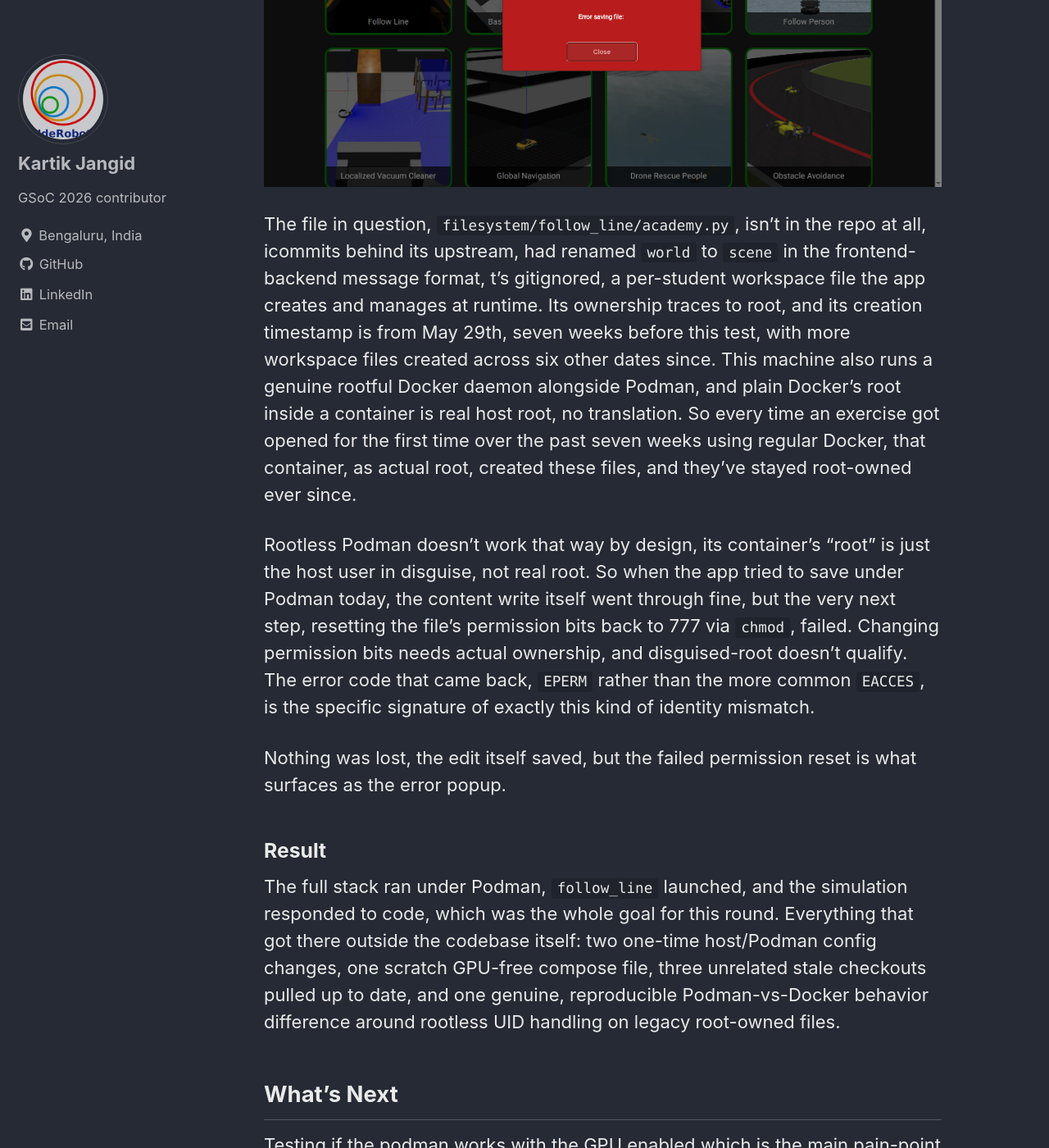
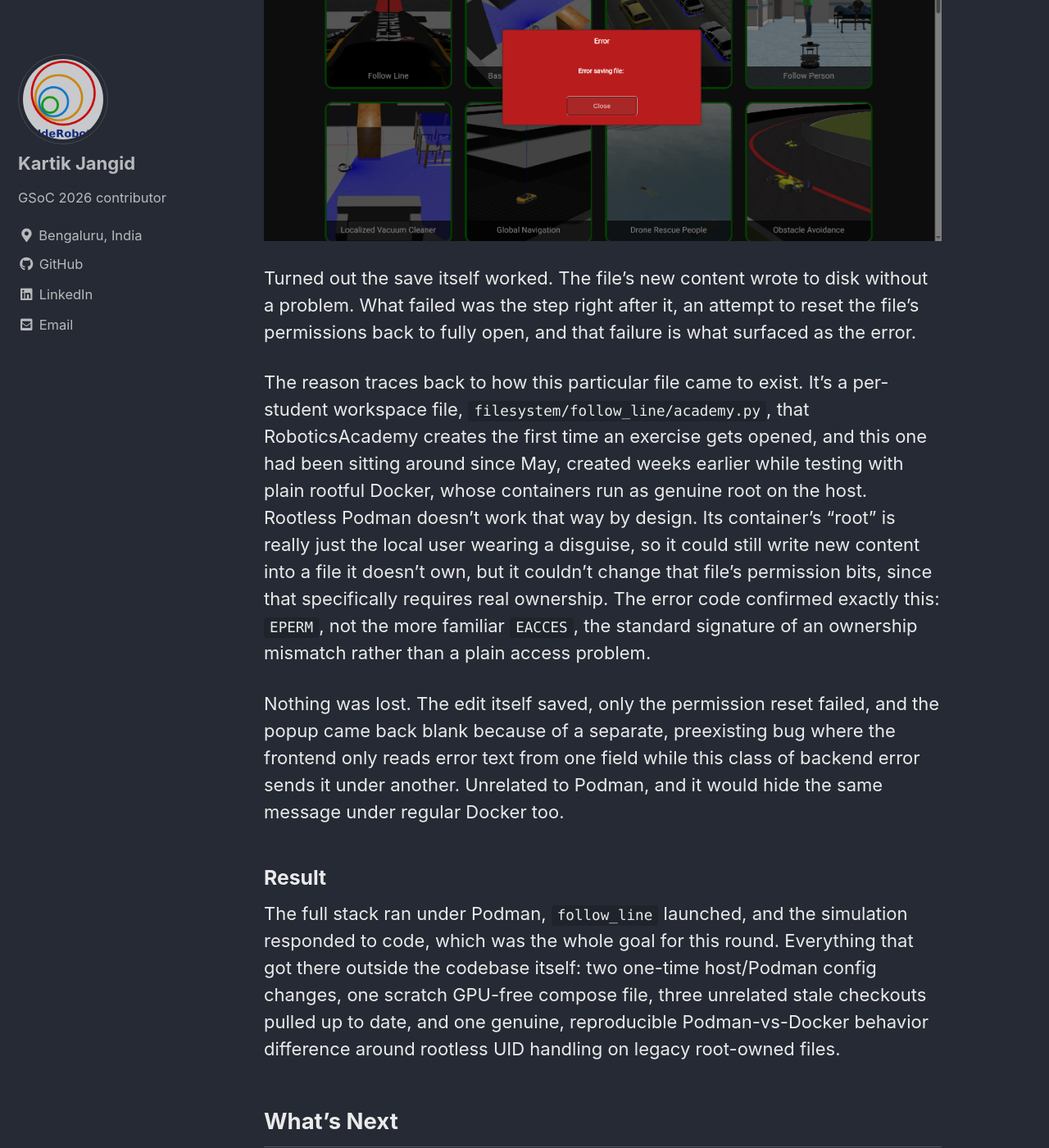
Before and after one commit to TheRoboticsClub/gsoc2026-Kartik_Jangid, a Jekyll site: the page built from docs/_posts/2026-07-16-coding-week-8.md, in a window 1280 px wide and 1400 px high, scrolled down 4108 px. Shown: the whole window at 82% size. Built offline with Jekyll 4.4.1, drawn with Linux system fonts in a browser that asks for light colours; cached includes are drawn as plain includes; some of the changed text lies outside the part shown.

````diff
--- a/docs/_posts/2026-07-16-coding-week-8.md
+++ b/docs/_posts/2026-07-16-coding-week-8.md
@@ -10,8 +10,7 @@
 
 ## Docker also works via rootless, then why not use it?
 
-According to official Docker docs, it also supports rootless mode, but it needs manual configuration by the end-user — the user needs to execute the rootless setup script.
-
+According to official Docker docs, it also supports rootless mode, but it needs manual configuration by the end-user ,the user needs to execute the rootless setup script
 ```bash
 # it creates a user systemd service and a user socket
 dockerd-rootless-setuptool.sh install
@@ -20,7 +19,7 @@
 
 #### How much difference would there be with Podman instead of Docker?
 
-For most RoboticsAcademy users, **very little changes**. The existing workflows such as building images, running the exercises, using Compose, mounting volumes and exposing ports remain largely the same because both Docker and Podman implement the OCI container standards.
+For most RoboticsAcademy users, very little changes. The existing workflows such as building images, running the exercises, using Compose, mounting volumes and exposing ports remain largely the same because both Docker and Podman implement the OCI container standards.
 
 The differences become noticeable mainly in the following scenarios:
 
@@ -53,9 +52,9 @@
 
 ### Stale Checkouts Across Three Repos
 
-Getting an exercise to actually load turned into the most confusing part of the week, and none of it was Podman's fault — I just hadn't pulled the latest commits across three different repos, all renamed the same day, July 7th, as part of one coordinated cleanup.
+Getting an exercise to actually load turned into the most confusing part of the week, and none of it was Podman's fault .I just hadn't pulled the latest commits across three different repos, all renamed the same day, July 7th, as part of one coordinated cleanup.
 
-The frontend bundle was still calling `get_universes_list`, renamed to `get_worlds_list` — fixed with `yarn install && yarn run build`. The `RoboticsInfrastructure` submodule had renamed `universes.sql` to `worlds.sql`, breaking a bind mount — a one-line path fix (the same stale reference is still in the tracked compose files under `compose_cfg/` on `humble-devel`). And `src/`, a separate nested clone of `RoboticsApplicationManager` about 35 throwing `KeyError: 'world'` — fixed with a `git pull`.
+The frontend bundle was still calling `get_universes_list`, renamed to `get_worlds_list`, fixed with `yarn install && yarn run build`. The `RoboticsInfrastructure` submodule had renamed `universes.sql` to `worlds.sql`, breaking a bind mount, fixed with a one-line path change (the same stale reference is still in the tracked compose files under `compose_cfg/` on `humble-devel`). And `src/`, a separate nested clone of `RoboticsApplicationManager` about 35 commits behind its upstream, had renamed `world` to `scene` in the frontend-backend message format, throwing `KeyError: 'world'`, fixed with a `git pull`.
 
 Once all three were current, `follow_line` launched end to end, noVNC came up, the simulation loaded, and running the exercise's code got a response from the robot.
 
@@ -65,11 +64,11 @@
 
 ![Error saving file popup with no message, shown while testing autosave on the Follow Line exercise]({{ "/assets/images/week8/Error podman.png" | relative_url }})
 
-The file in question, `filesystem/follow_line/academy.py`, isn't in the repo at all, icommits behind its upstream, had renamed `world` to `scene` in the frontend-backend message format, t's gitignored, a per-student workspace file the app creates and manages at runtime. Its ownership traces to root, and its creation timestamp is from May 29th, seven weeks before this test, with more workspace files created across six other dates since. This machine also runs a genuine rootful Docker daemon alongside Podman, and plain Docker's root inside a container is real host root, no translation. So every time an exercise got opened for the first time over the past seven weeks using regular Docker, that container, as actual root, created these files, and they've stayed root-owned ever since.
+Turned out the save itself worked. The file's new content wrote to disk without a problem. What failed was the step right after it, an attempt to reset the file's permissions back to fully open, and that failure is what surfaced as the error.
 
-Rootless Podman doesn't work that way by design, its container's "root" is just the host user in disguise, not real root. So when the app tried to save under Podman today, the content write itself went through fine, but the very next step, resetting the file's permission bits back to 777 via `chmod`, failed. Changing permission bits needs actual ownership, and disguised-root doesn't qualify. The error code that came back, `EPERM` rather than the more common `EACCES`, is the specific signature of exactly this kind of identity mismatch.
+The reason traces back to how this particular file came to exist. It's a per-student workspace file, `filesystem/follow_line/academy.py`, that RoboticsAcademy creates the first time an exercise gets opened, and this one had been sitting around since May, created weeks earlier while testing with plain rootful Docker, whose containers run as genuine root on the host. Rootless Podman doesn't work that way by design. Its container's "root" is really just the local user wearing a disguise, so it could still write new content into a file it doesn't own, but it couldn't change that file's permission bits, since that specifically requires real ownership. The error code confirmed exactly this: `EPERM`, not the more familiar `EACCES`, the standard signature of an ownership mismatch rather than a plain access problem.
 
-Nothing was lost, the edit itself saved, but the failed permission reset is what surfaces as the error popup.
+Nothing was lost. The edit itself saved, only the permission reset failed, and the popup came back blank because of a separate, preexisting bug where the frontend only reads error text from one field while this class of backend error sends it under another. Unrelated to Podman, and it would hide the same message under regular Docker too.
 
 ### Result
 
````
Also changed, not shown: docs/_posts/2026-07-22-coding-week-9.md (added, +40 -0 lines).
